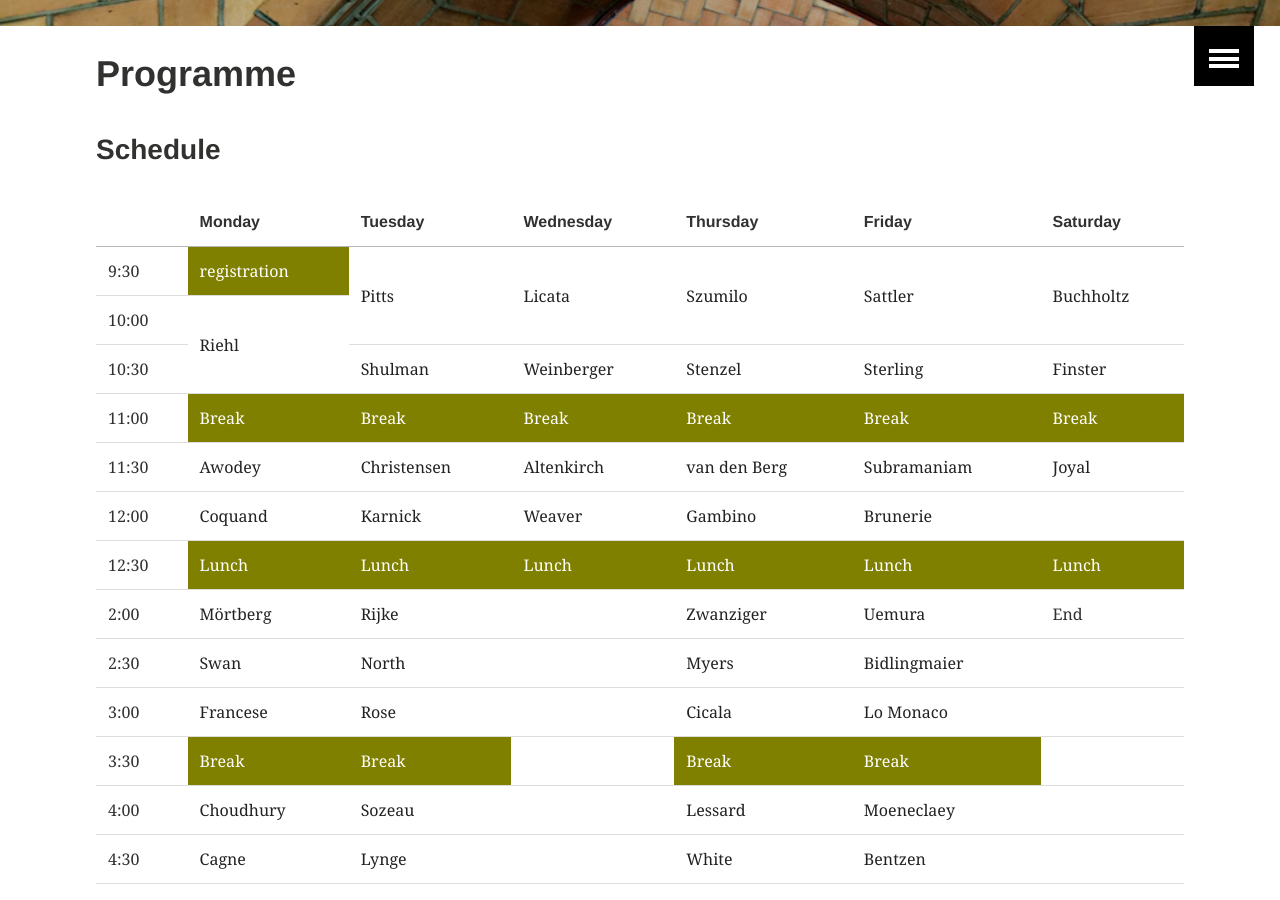
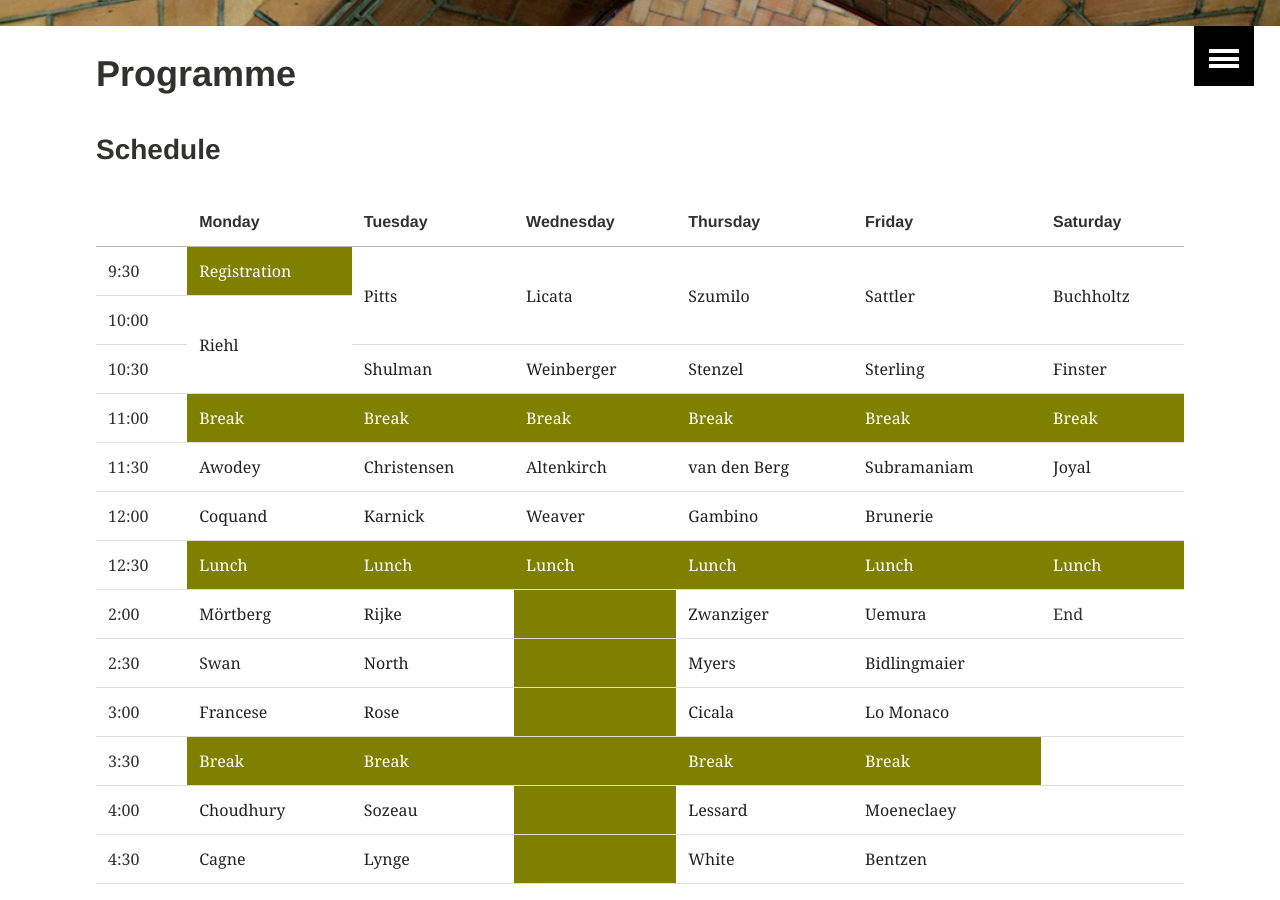
Before and after one commit to HoTT/HoTT-2019, a Jekyll site: the page built from programme.md, in a window 1280 px wide and 900 px high, scrolled down 406 px. Built offline with Jekyll 4.4.1, drawn with Linux system fonts in a browser that asks for light colours.

Commit message:
color wednesday break

```diff
--- a/programme.md
+++ b/programme.md
@@ -10,19 +10,19 @@ title: "Programme"
 <thead>
 <tr><th></th><th>Monday</th><th>Tuesday</th><th>Wednesday</th><th>Thursday</th><th>Friday</th><th>Saturday</th></tr>
 </thead><tbody>
-<tr><td>9:30</td><td style="background-color:olive; color:white">registration</td><td rowspan="2"><a href="#pitts">Pitts</a></td><td rowspan="2"><a href="#licata">Licata</a></td><td rowspan="2"><a href="#szumilo">Szumilo</a></td><td rowspan="2"><a href="#sattler">Sattler</a></td><td rowspan="2"><a href="#buchholtz">Buchholtz</a> </td></tr>
+<tr><td>9:30</td><td style="background-color:olive; color:white">Registration</td><td rowspan="2"><a href="#pitts">Pitts</a></td><td rowspan="2"><a href="#licata">Licata</a></td><td rowspan="2"><a href="#szumilo">Szumilo</a></td><td rowspan="2"><a href="#sattler">Sattler</a></td><td rowspan="2"><a href="#buchholtz">Buchholtz</a> </td></tr>
 <tr><td>10:00</td><td rowspan="2"><a href="#riehl">Riehl</a></td></tr>
 <tr><td>10:30</td><td><a href="#shulman">Shulman</a></td><td><a href="#weinberger">Weinberger</a></td><td><a href="#stenzel">Stenzel</a></td><td><a href="#sterling">Sterling</a></td><td><a href="#finster">Finster</a> </td></tr>
 <tr><td>11:00</td><td style="background-color:olive; color:white">Break</td><td style="background-color:olive; color:white">Break</td><td style="background-color:olive; color:white">Break</td><td style="background-color:olive; color:white">Break</td><td style="background-color:olive; color:white">Break</td><td style="background-color:olive; color:white">Break </td></tr>
 <tr><td>11:30</td><td><a href="#awodey">Awodey</a></td><td><a href="#christensen">Christensen</a></td><td><a href="#altenkirch">Altenkirch</a></td><td><a href="#vandenberg">van den Berg</a></td><td><a href="#subramaniam">Subramaniam</a></td><td><a href="#joyal">Joyal</a> </td></tr>
 <tr><td>12:00</td><td><a href="#coquand">Coquand</a></td><td><a href="#karnick">Karnick</a></td><td><a href="#weaver">Weaver</a></td><td><a href="#gambino">Gambino</a></td><td><a href="#brunerie">Brunerie</a></td><td> </td></tr>
 <tr><td>12:30</td><td style="background-color:olive; color:white">Lunch</td><td style="background-color:olive; color:white">Lunch</td><td style="background-color:olive; color:white">Lunch</td><td style="background-color:olive; color:white">Lunch</td><td style="background-color:olive; color:white">Lunch</td><td style="background-color:olive; color:white">Lunch </td></tr>
-<tr><td>2:00</td><td><a href="#mortberg">Mörtberg</a></td><td><a href="#rijke">Rijke</a></td><td></td><td><a href="#zwanziger">Zwanziger</a></td><td><a href="#uemura">Uemura</a></td><td>End </td></tr>
-<tr><td>2:30</td><td><a href="#swan">Swan</a></td><td><a href="#north">North</a></td><td></td><td><a href="#myers">Myers</a></td><td><a href="#bidlingmaier">Bidlingmaier</a></td><td> </td></tr>
-<tr><td>3:00</td><td><a href="#francese">Francese</a></td><td><a href="#rose">Rose</a></td><td></td><td><a href="#cicala">Cicala</a></td><td><a href="#lomonaco">Lo Monaco</a></td><td> </td></tr>
-<tr><td>3:30</td><td style="background-color:olive; color:white">Break</td><td style="background-color:olive; color:white">Break</td><td></td><td style="background-color:olive; color:white">Break</td><td style="background-color:olive; color:white">Break</td><td> </td></tr>
-<tr><td>4:00</td><td><a href="#choudhury">Choudhury</a></td><td><a href="#sozeau">Sozeau</a></td><td></td><td><a href="#lessard">Lessard</a></td><td><a href="#moeneclaey">Moeneclaey</a></td><td> </td></tr>
-<tr><td>4:30</td><td><a href="#cagne">Cagne</a></td><td><a href="#lynge">Lynge</a></td><td></td><td><a href="#white">White</a></td><td><a href="#bentzen">Bentzen</a></td><td> </td></tr>
+<tr><td>2:00</td><td><a href="#mortberg">Mörtberg</a></td><td><a href="#rijke">Rijke</a></td><td style="background-color:olive; color:white"></td><td><a href="#zwanziger">Zwanziger</a></td><td><a href="#uemura">Uemura</a></td><td>End </td></tr>
+<tr><td>2:30</td><td><a href="#swan">Swan</a></td><td><a href="#north">North</a></td><td style="background-color:olive; color:white"></td><td><a href="#myers">Myers</a></td><td><a href="#bidlingmaier">Bidlingmaier</a></td><td> </td></tr>
+<tr><td>3:00</td><td><a href="#francese">Francese</a></td><td><a href="#rose">Rose</a></td><td style="background-color:olive; color:white"></td><td><a href="#cicala">Cicala</a></td><td><a href="#lomonaco">Lo Monaco</a></td><td> </td></tr>
+<tr><td>3:30</td><td style="background-color:olive; color:white">Break</td><td style="background-color:olive; color:white">Break</td><td style="background-color:olive; color:white"></td><td style="background-color:olive; color:white">Break</td><td style="background-color:olive; color:white">Break</td><td> </td></tr>
+<tr><td>4:00</td><td><a href="#choudhury">Choudhury</a></td><td><a href="#sozeau">Sozeau</a></td><td style="background-color:olive; color:white"></td><td><a href="#lessard">Lessard</a></td><td><a href="#moeneclaey">Moeneclaey</a></td><td> </td></tr>
+<tr><td>4:30</td><td><a href="#cagne">Cagne</a></td><td><a href="#lynge">Lynge</a></td><td style="background-color:olive; color:white"></td><td><a href="#white">White</a></td><td><a href="#bentzen">Bentzen</a></td><td> </td></tr>
 <tr><td>5:00</td><td><a href="#helfer">Helfer</a></td><td></td><td></td><td></td><td><a href="#acosta">Acosta</a></td><td> </td></tr>
 <tr><td>5:30</td><td style="background-color:olive; color:white">Reception</td><td></td><td></td><td></td><td></td><td> </td></tr>
 <tr><td>6:00</td><td></td><td></td><td></td><td style="background-color:olive; color:white">Dinner</td><td> </td></tr>
```
